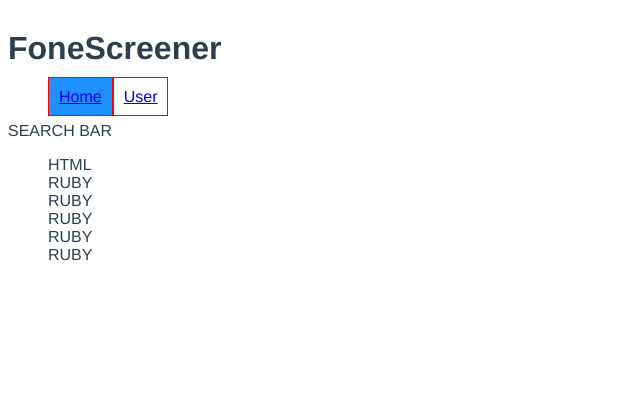
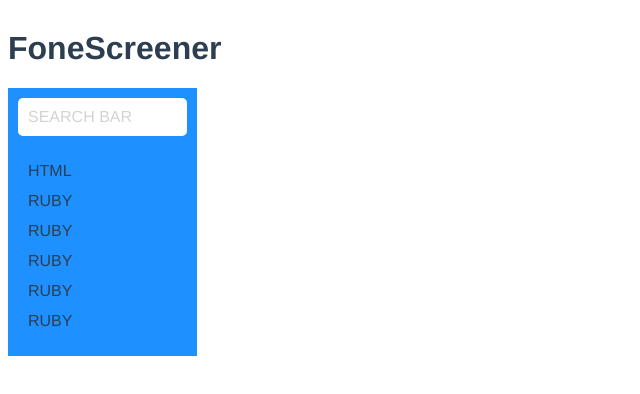
Before and after one commit to ericwindmill/interview-trivia, a Vue app: page /#/ in a window 1280 px wide. Shown: the top 394 px of the page, without its empty margins (0-640 px from the left). Built offline with nearby package versions, Linux system fonts and the light colour scheme; what vuefire would draw is missing.

Commit message:
Set Up conditonal Q/A routes

```diff
--- a/src/App.vue
+++ b/src/App.vue
@@ -1,7 +1,9 @@
 <template>
   <div id="app">
     <top-nav></top-nav>
-    <router-view></router-view>
+    <transition name='slide'>
+      <router-view></router-view>
+    </transition>
   </div>
 </template>
 
--- a/src/components/Navigations/LeftNav.vue
+++ b/src/components/Navigations/LeftNav.vue
@@ -1,7 +1,7 @@
 <template>
-  <div>
-    <div>SEARCH BAR</div>
-    <ul>
+  <div class='LeftNav'>
+    <div class='LeftNav--SearchBar'>SEARCH BAR</div>
+    <ul class='LeftNav--Categories'>
       <li>HTML<li>
       <li>RUBY</li>
       <li>RUBY</li>
@@ -20,4 +20,24 @@ export default {
 
 <style>
 
+
+.LeftNav {
+  width: 200px;
+  background: dodgerblue;
+}
+
+.LeftNav--SearchBar {
+  background: white;
+  border-radius: 5px;
+  padding: 10px;
+  color: lightgrey;
+  margin: 10px;
+}
+
+.LeftNav--Categories {
+  padding: 10px;
+  margin: 10px;
+  line-height: 30px;
+}
+
 </style>
--- a/src/components/Navigations/TopNav.vue
+++ b/src/components/Navigations/TopNav.vue
@@ -1,10 +1,6 @@
 <template>
   <div>
   <h1>FoneScreener</h1>
-  <ul class='TopNav--Links'>
-    <router-link to='/' tag='li'><a>Home</a></router-link>
-    <router-link to='/user' tag='li'><a>User</a></router-link>
-  </ul>
   </div>
 </template>
 
--- a/src/components/Questions/QuestionDetail.vue
+++ b/src/components/Questions/QuestionDetail.vue
@@ -1,6 +1,5 @@
 <template>
     <div>
-      <h1> {{question.question}} </h1>
       <span v-html='question.answer'></span>
       <p> Company: {{question.company}} </p>
       <p v-for='tag in question.tags'> {{tag}}</p>
@@ -8,18 +7,23 @@
 </template>
 
 <script>
-// import { database } from '../firebase'
-// const questionsRef = database.ref('questions')
 export default {
   props: {
     question() {
       return question
+    },
+    index() {
+      return index
+    }
+  },
+  data () {
+    return {
+      item: null
     }
   }
-  // firebase: {
-  //   questions: questionsRef
-  // }
 }
+
+
 </script>
 
 <style>
--- a/src/components/Questions/QuestionList.vue
+++ b/src/components/Questions/QuestionList.vue
@@ -1,11 +1,23 @@
 <template>
-  <div>
-    <question-detail
-      v-for='(question, index) in questions'
-      :question='question'
-      :index='index'
-      :key='index'
-    ></question-detail>
+  <div class='QuestionList'>
+    <ul>
+      <li
+        v-for='(question, index)
+        in questions'
+        :key='index'>
+        <router-link
+          class='QuestionList--Question'
+          :to="{name: 'QuestionDetail', params: { id: index }}"
+          >{{question.question}}
+        </router-link>
+        <router-view
+            v-if='index === $route.params.id'
+            :question='question'
+            :index='index'
+        >
+        </router-view>
+      </li>
+    </ul>
   </div>
 </template>
 
@@ -25,6 +37,14 @@ export default {
 </script>
 
 <style scoped>
+  .QuestionList {
+    width: 90%;
+  }
 
+  .QuestionList--Question {
+    border: 1px solid black;
+    padding: 10px;
+    display: block;
+  }
 
 </style>
--- a/src/components/User/User.vue
+++ b/src/components/User/User.vue
@@ -1,18 +1,14 @@
 <template>
   <div>
-    <h1> Current User: </h1>
-    <p> Loaded ID: {{id}}</p>
     <button @click='navigateToHome'>Go Home</button>
+    <router-link tag='button' to='user/1'> Show User 1</router-link>
+    <router-link tag='button' to='user/2'> Show User 2</router-link>
+    <router-view></router-view>
   </div>
 </template>
 
 <script>
 export default {
-  data() {
-    return {
-      id: this.$route.params.id
-    }
-  },
   methods: {
     navigateToHome() {
       this.$router.push('/')
--- /dev/null
+++ b/src/components/User/UserDetail.vue
@@ -0,0 +1,21 @@
+<template>
+  <div>
+    <h1> Current User: </h1>
+    <p> Loaded ID: {{ $route.params.id }} </p>
+  </div>
+</template>
+
+<script>
+export default {
+  data() {
+    return {
+
+    }
+  }
+
+}
+</script>
+
+<style>
+
+</style>
--- a/src/main.js
+++ b/src/main.js
@@ -7,7 +7,7 @@ import router from './router'
 
 import App from './App'
 Vue.use(VueFire)
-Vue.config.productionTip = false
+Vue.config.productionTip = true
 
 /* eslint-disable no-new */
 new Vue({
--- a/src/router/index.js
+++ b/src/router/index.js
@@ -1,7 +1,9 @@
 import Vue from 'vue'
 import Router from 'vue-router'
 import Home from '@/components/home'
-import User from '@/components/User/User'
+import QuestionDetail from '@/components/questions/QuestionDetail'
+// import User from '@/components/User/User'
+// import UserDetail from '@/components/User/UserDetail'
 
 Vue.use(Router)
 
@@ -10,12 +12,27 @@ export default new Router({
     {
       path: '/',
       name: 'Home',
-      component: Home
+      component: Home,
+      children: [
+        {
+          path: ':id',
+          component: QuestionDetail,
+          name: 'QuestionDetail'
+        }
+      ]
     },
-    {
-      path: '/user',
-      name: 'User',
-      component: User
-    }
+    // {
+    //   path: '/user',
+    //   name: 'User',
+    //   component: User,
+    //   children: [
+    //     {
+    //       path: ':id',
+    //       name: UserDetail,
+    //       component: UserDetail
+    //     }
+    //   ]
+    // },
+    {path: '*', redirect: {name: 'Home'}}
   ]
 })
```
